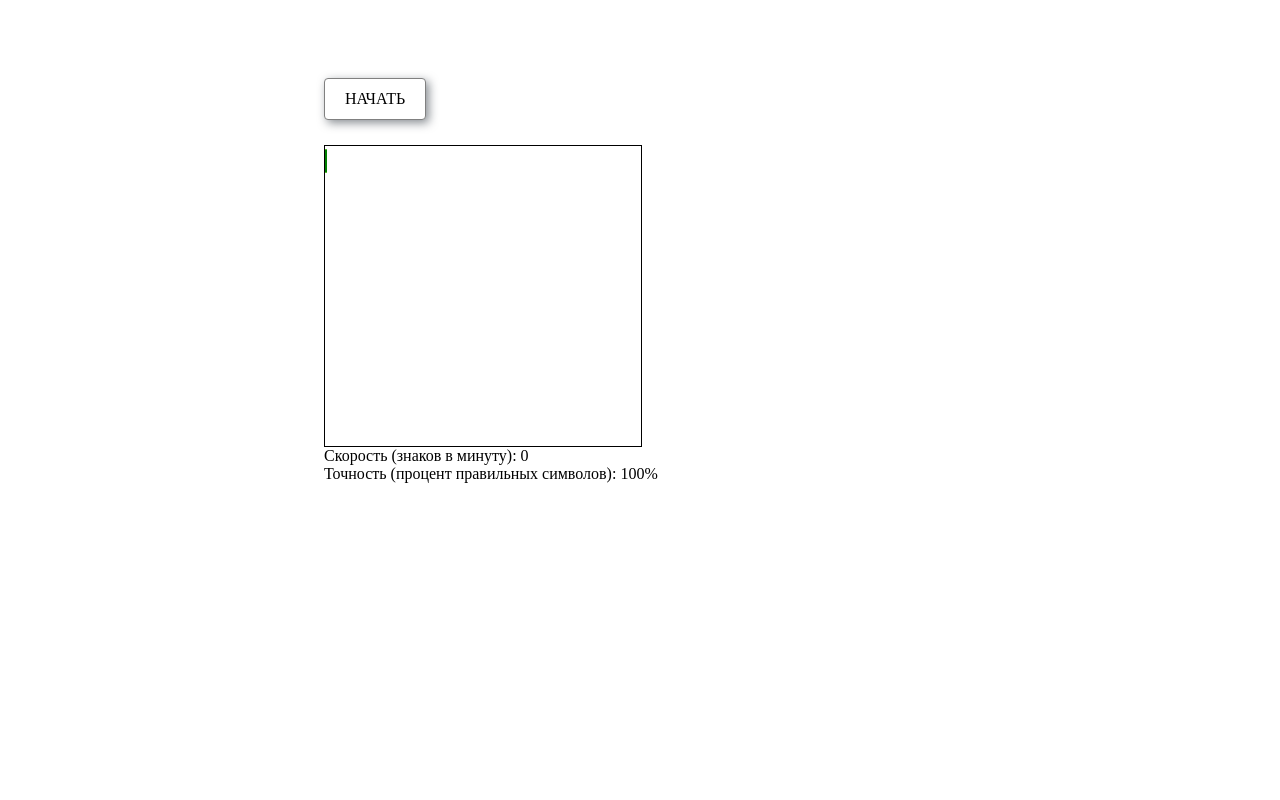
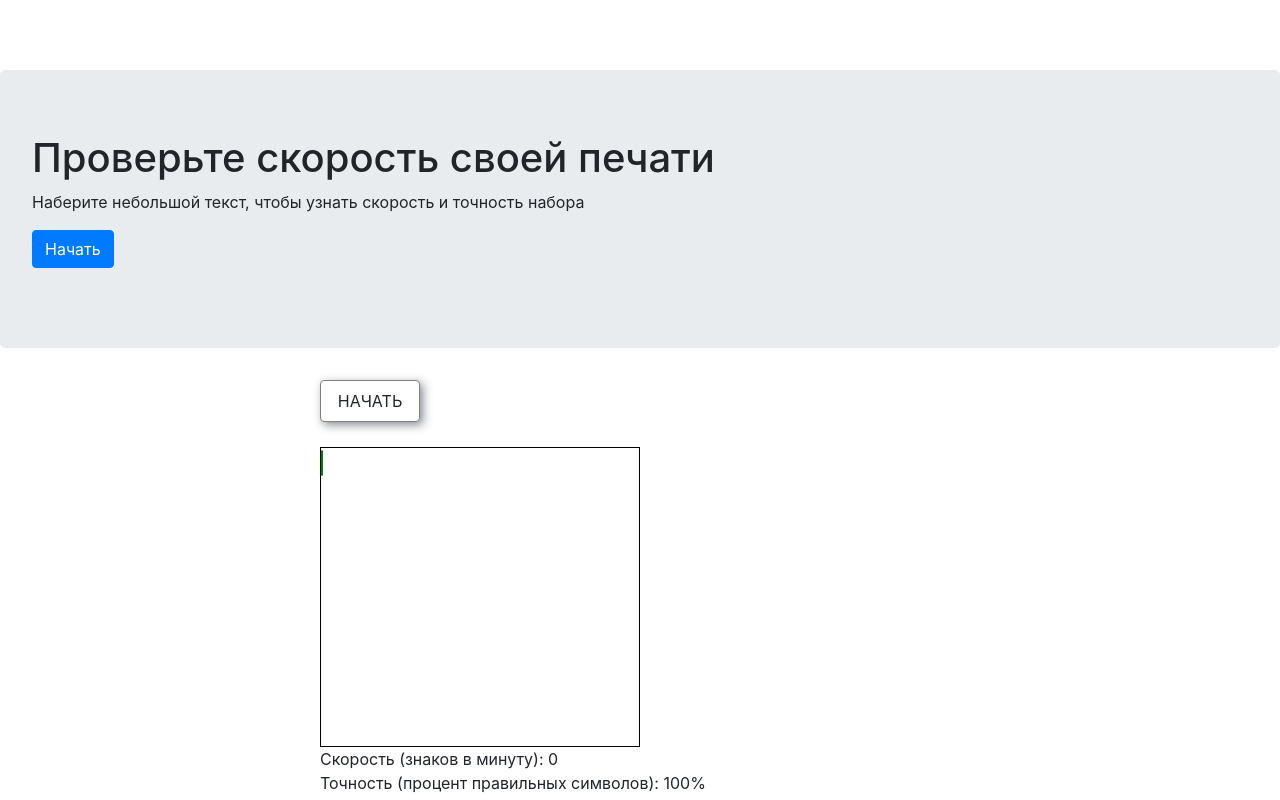
Before and after one commit to KseniaIkud/Touch-typing-app, a React (Create React App) app: page / in a window 1280 px wide. Built offline with nearby package versions, Linux system fonts and the light colour scheme.

Commit message:
start component with bootstrap added

```diff
--- a/package.json
+++ b/package.json
@@ -6,7 +6,9 @@
     "@testing-library/jest-dom": "^5.11.9",
     "@testing-library/react": "^11.2.5",
     "@testing-library/user-event": "^12.7.0",
+    "bootstrap": "^4.6.0",
     "react": "^17.0.1",
+    "react-bootstrap": "^1.4.3",
     "react-dom": "^17.0.1",
     "react-scripts": "4.0.2",
     "web-vitals": "^1.1.0"
--- a/src/components/App.jsx
+++ b/src/components/App.jsx
@@ -1,8 +1,9 @@
 import React, { useState } from 'react';
 import './App.css';
-import getText from '../utils/getText'
-import getCurrentTime from '../utils/getCurrentTime'
-import useKeyPress from '../hooks/useKeyPress'
+import getText from '../utils/getText';
+import getCurrentTime from '../utils/getCurrentTime';
+import useKeyPress from '../hooks/useKeyPress';
+import Start from './Start'
 
 const App = () => {
 
@@ -72,10 +73,12 @@ const App = () => {
 
 
     return <div className="app">
+        <Start/>
         <div className="app__content">
             <div className="start" onClick={onTextButtonClick}>
                 Начать
             </div>
+
             <div className="textarea">
                 <span>{outgoingValues}</span>
                 <span className={`${isWrongSymbol ? "current-symbol_wrong" : "current-symbol"}`}>{currentSymbol}</span>
--- /dev/null
+++ b/src/components/Start.jsx
@@ -0,0 +1,19 @@
+import React, { useState } from 'react';
+import 'bootstrap/dist/css/bootstrap.min.css';
+import { Jumbotron, Button } from 'react-bootstrap';
+
+const Start = () => {
+    return (
+        <Jumbotron>
+            <h1>Проверьте скорость своей печати</h1>
+            <p>
+                Наберите небольшой текст, чтобы узнать скорость и точность набора
+            </p>
+            <p>
+                <Button variant="primary">Начать</Button>
+            </p>
+        </Jumbotron>
+    )
+}
+
+export default Start
```
Also changed, not shown: 1 other file (tests, documents, lock files or other folders).
